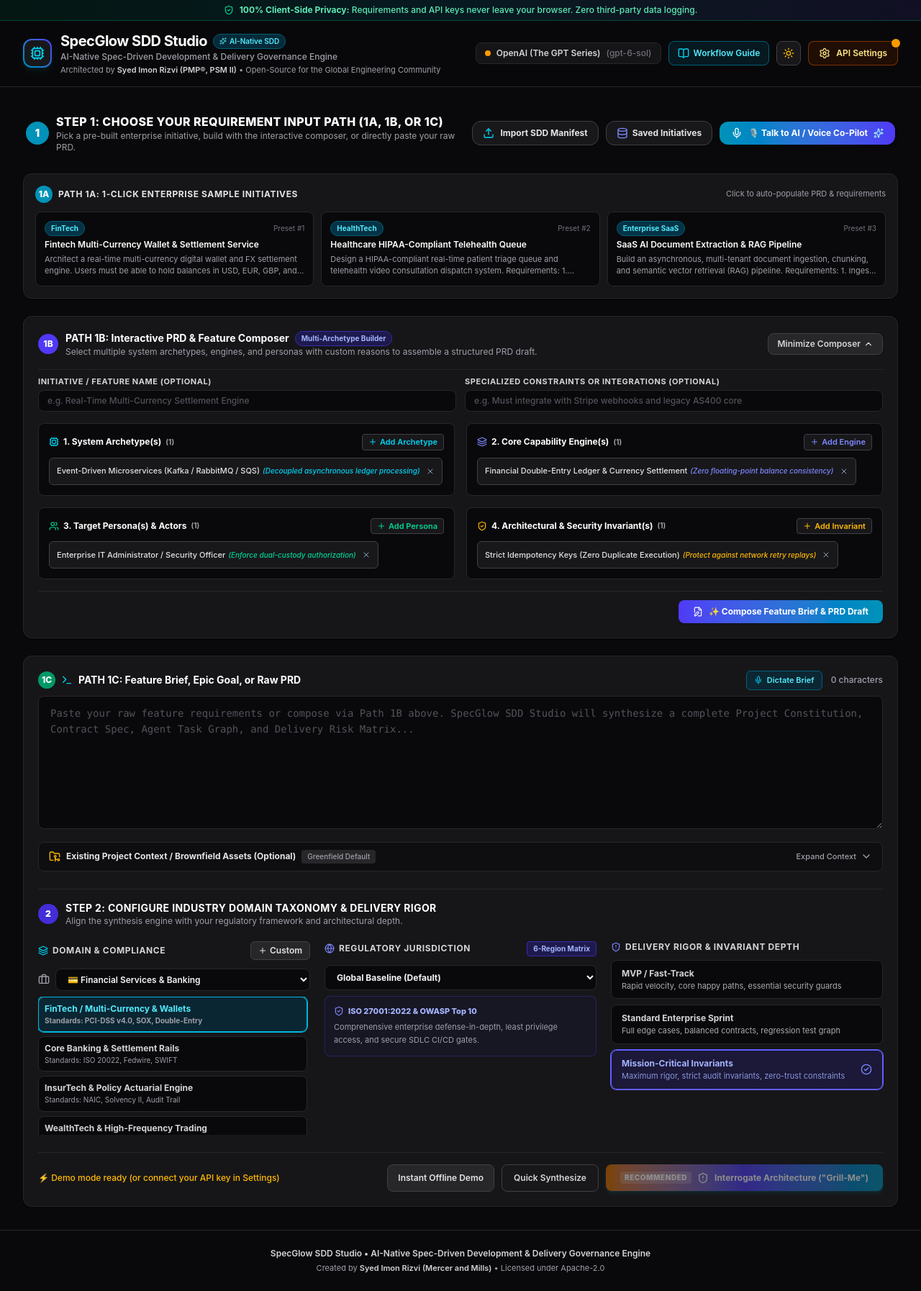
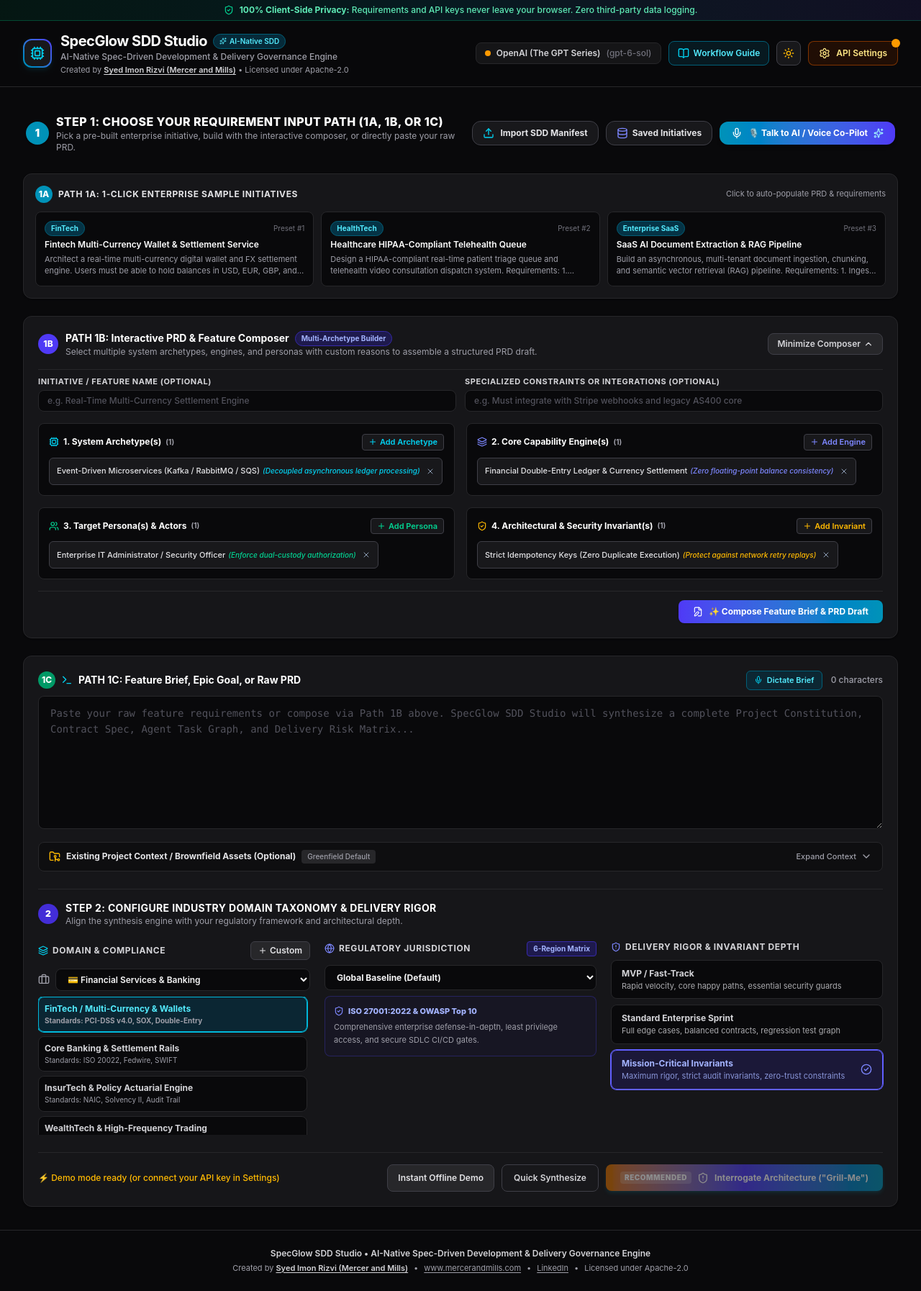
Before and after one commit to getmorefromlife/specglow-sdd-studio, a React (Vite) app: page / in a window 1280 px wide. Shown: the whole page at 72% size. Built offline with nearby package versions, Linux system fonts and the light colour scheme.

Commit message:
chore: complete attribution update to Syed Imon Rizvi (Mercer and Mills)

```diff
--- a/index.html
+++ b/index.html
@@ -9,7 +9,7 @@
       name="description"
       content="SpecGlow SDD Studio - Enterprise Agentic Spec-Driven Development & Delivery Governance Engine. Synthesize Project Constitutions, Functional & Contract Specs, Agent Task Graphs, and Delivery Risk Governance matrices directly in your browser."
     />
-    <meta name="author" content="Syed Imon Rizvi (PMP®, PSM II)" />
+    <meta name="author" content="Syed Imon Rizvi (Mercer and Mills)" />
     <meta name="theme-color" content="#09090b" />
     <meta property="og:title" content="SpecGlow SDD Studio | Enterprise SDD Platform" />
     <meta
--- a/package.json
+++ b/package.json
@@ -1,7 +1,7 @@
 {
   "name": "specglow-sdd-studio",
   "description": "SpecGlow SDD Studio - Enterprise Agentic Spec-Driven Development & Delivery Governance Engine",
-  "author": "Syed Imon Rizvi (Mercer and Mills)",
+  "author": "Syed Imon Rizvi (Mercer and Mills) <contact@mercerandmills.com>",
   "license": "Apache-2.0",
   "private": true,
   "version": "3.0.0",
--- a/src/App.tsx
+++ b/src/App.tsx
@@ -193,8 +193,38 @@
           <p className="text-xs font-semibold text-slate-700 dark:text-zinc-300">
             SpecGlow SDD Studio • AI-Native Spec-Driven Development & Delivery Governance Engine
           </p>
-          <p className="text-[11px] text-slate-500 dark:text-zinc-400">
-            Created by <span className="font-semibold text-slate-700 dark:text-zinc-300">Syed Imon Rizvi (Mercer and Mills)</span> • Licensed under Apache-2.0
+          <p className="text-[11px] text-slate-500 dark:text-zinc-400 flex flex-wrap items-center justify-center gap-1.5 sm:gap-2">
+            <span>
+              Created by{' '}
+              <a
+                href="https://www.mercerandmills.com"
+                target="_blank"
+                rel="noopener noreferrer"
+                className="font-semibold text-slate-700 dark:text-zinc-300 hover:text-cyan-600 dark:hover:text-cyan-400 underline underline-offset-2 transition-colors"
+              >
+                Syed Imon Rizvi (Mercer and Mills)
+              </a>
+            </span>
+            <span>•</span>
+            <a
+              href="https://www.mercerandmills.com"
+              target="_blank"
+              rel="noopener noreferrer"
+              className="text-slate-600 dark:text-zinc-400 hover:text-cyan-600 dark:hover:text-cyan-400 underline underline-offset-2 transition-colors"
+            >
+              www.mercerandmills.com
+            </a>
+            <span>•</span>
+            <a
+              href="https://www.linkedin.com/in/syedimonrizvi"
+              target="_blank"
+              rel="noopener noreferrer"
+              className="text-slate-600 dark:text-zinc-400 hover:text-cyan-600 dark:hover:text-cyan-400 underline underline-offset-2 transition-colors"
+            >
+              LinkedIn
+            </a>
+            <span>•</span>
+            <span>Licensed under Apache-2.0</span>
           </p>
         </div>
       </footer>
--- a/src/components/Footer.tsx
+++ b/src/components/Footer.tsx
@@ -50,16 +50,40 @@
             </span>
             <span className="text-zinc-500">•</span>
             <span>
-              Created by <strong className="text-zinc-200">Syed Imon Rizvi (Mercer and Mills)</strong>
+              Created by{' '}
+              <a
+                href="https://www.mercerandmills.com"
+                target="_blank"
+                rel="noopener noreferrer"
+                className="font-semibold text-zinc-200 hover:text-white underline underline-offset-2 transition-colors"
+              >
+                Syed Imon Rizvi (Mercer and Mills)
+              </a>
             </span>
           </div>
 
-          <div className="flex items-center gap-6">
+          <div className="flex flex-wrap items-center gap-4 sm:gap-6">
+            <a
+              href="https://www.mercerandmills.com"
+              target="_blank"
+              rel="noopener noreferrer"
+              className="text-zinc-400 hover:text-white transition-colors"
+            >
+              www.mercerandmills.com
+            </a>
+            <a
+              href="https://www.linkedin.com/in/syedimonrizvi"
+              target="_blank"
+              rel="noopener noreferrer"
+              className="text-zinc-400 hover:text-white transition-colors"
+            >
+              LinkedIn
+            </a>
             <span className="text-zinc-400">
               Licensed under Apache-2.0
             </span>
             <a
-              href="https://github.com/SyedImonRizvi/AgileSprint-AI"
+              href="https://github.com/getmorefromlife/specglow-sdd-studio"
               target="_blank"
               rel="noopener noreferrer"
               className="flex items-center gap-1.5 text-zinc-400 hover:text-white transition-colors"
--- a/src/components/Header.tsx
+++ b/src/components/Header.tsx
@@ -47,7 +47,16 @@
                 AI-Native Spec-Driven Development & Delivery Governance Engine
               </p>
               <p className="text-[11px] text-slate-500 dark:text-zinc-400 font-normal mt-0.5">
-                Architected by <span className="font-semibold text-slate-700 dark:text-zinc-300">Syed Imon Rizvi (PMP®, PSM II)</span> • Open-Source for the Global Engineering Community
+                Created by{' '}
+                <a
+                  href="https://www.mercerandmills.com"
+                  target="_blank"
+                  rel="noopener noreferrer"
+                  className="font-semibold text-slate-700 dark:text-zinc-300 hover:text-cyan-600 dark:hover:text-cyan-400 underline underline-offset-2 transition-colors"
+                >
+                  Syed Imon Rizvi (Mercer and Mills)
+                </a>{' '}
+                • Licensed under Apache-2.0
               </p>
             </div>
           </div>
--- a/src/utils/agentRuleGenerators.ts
+++ b/src/utils/agentRuleGenerators.ts
@@ -72,7 +72,7 @@
   return `# AGENTS.md - Universal AI Agent Operational Directive
 Initiative: ${pkg.title}
 Domain: ${pkg.domain} | Delivery Rigor: ${pkg.targetDepth}${jurTag}
-Generated by SpecGlow SDD Studio (Syed Imon Rizvi, PMP®, PSM II)
+Generated by SpecGlow SDD Studio (Syed Imon Rizvi, Mercer and Mills)
 
 ## 1. System Role & Autonomous Execution Benchmark
 You are operating as a Principal Systems Engineer executing tasks from an enterprise Spec-Driven Development (SDD) contract.
--- a/src/utils/exportUtils.ts
+++ b/src/utils/exportUtils.ts
@@ -290,7 +290,9 @@
 ## 6. Formal Architectural & Governance Sign-Off
 
 ### Solutions Architecture Sign-Off:
-**Name:** Syed Imon Rizvi, PMP®, PSM II
+**Name:** Syed Imon Rizvi (Mercer and Mills)
+**Organization:** Mercer and Mills (www.mercerandmills.com)
+**LinkedIn:** https://www.linkedin.com/in/syedimonrizvi
 **Role:** Principal Enterprise Solutions Architect
 **Attestation Status:** ✅ **APPROVED & LOCKED**
 **Digital Verification:** \`SHA256:${pkg.id}-SPECGLOW-ATTESTED\`
@@ -383,7 +385,7 @@
         {
           schemaVersion: 'specglow-sdd-v3',
           generatedBy: 'SpecGlow SDD Studio',
-          architect: 'Syed Imon Rizvi (PMP®, PSM II)',
+          architect: 'Syed Imon Rizvi (Mercer and Mills)',
           ecosystem: [
             'Claude Code',
             'Google Antigravity',
@@ -417,7 +419,7 @@
         {
           schemaVersion: 'specglow-sdd-v3',
           generatedBy: 'SpecGlow SDD Studio',
-          architect: 'Syed Imon Rizvi (PMP®, PSM II)',
+          architect: 'Syed Imon Rizvi (Mercer and Mills)',
           ecosystem: [
             'Claude Code',
             'Google Antigravity',
```
Also changed, not shown: 1 other file (tests, documents, lock files or other folders).
